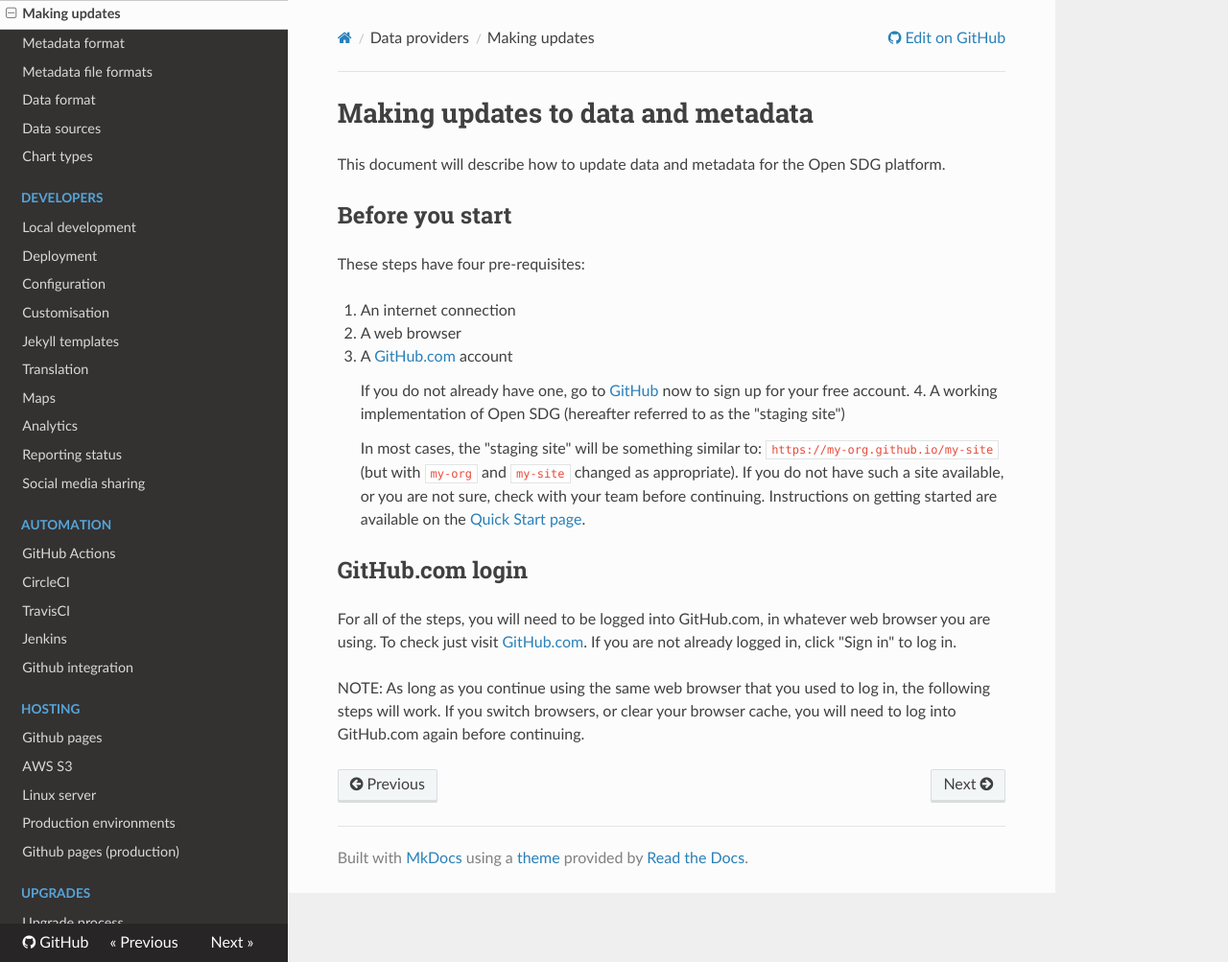
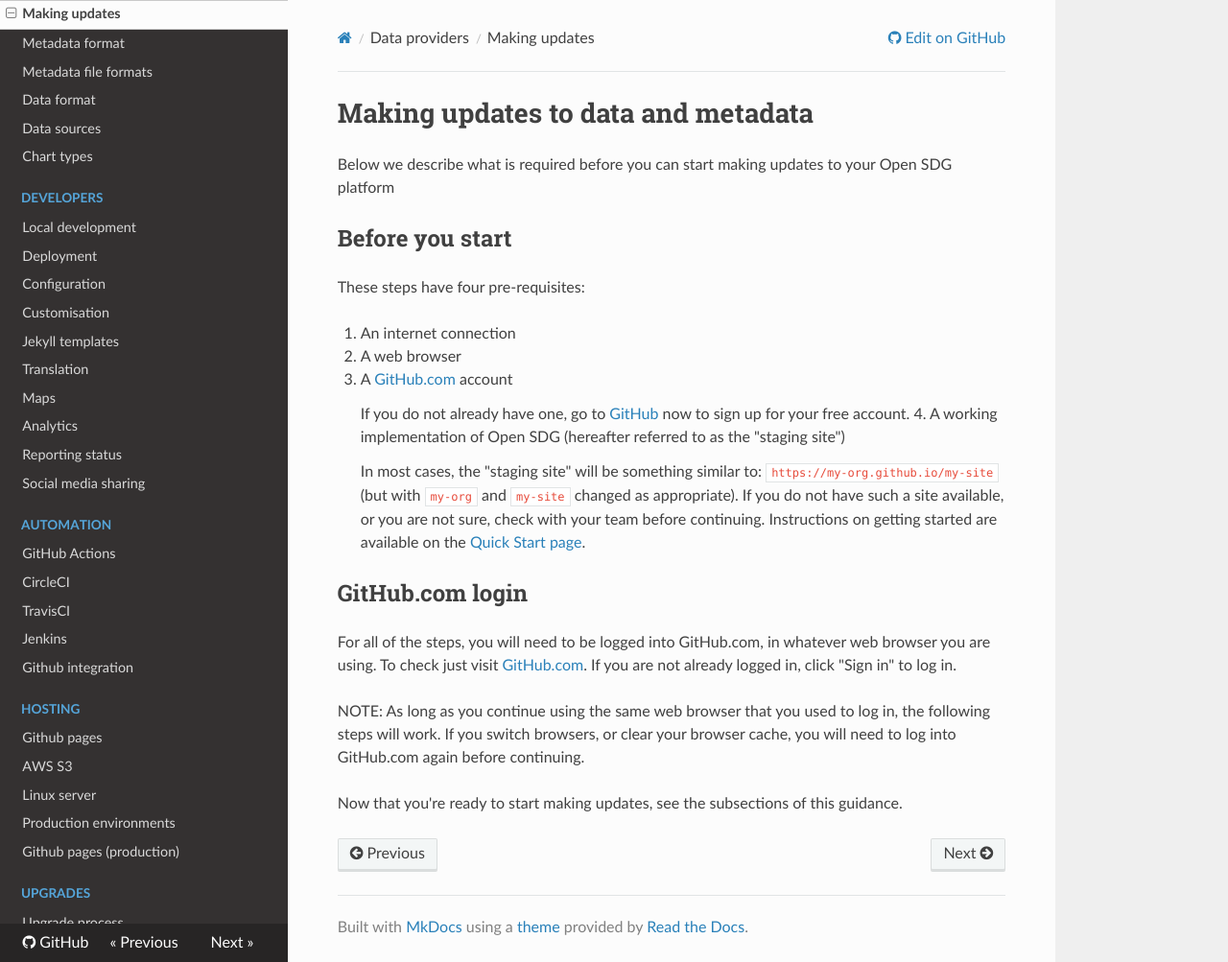
Before and after one commit to open-sdg/open-sdg, an MkDocs documentation site: the page built from docs/making-updates.md, in a window 1280 px wide and 1003 px high. Shown: the whole window at 96% size. Built offline with MkDocs 1.6.1, drawn with Linux system fonts in a browser that asks for light colours; nearby versions of some CDN libraries; old or Windows-style settings are respelled for this version of MkDocs.

Commit message:
Update making-updates.md

```diff
--- a/docs/making-updates.md
+++ b/docs/making-updates.md
@@ -1,6 +1,6 @@
 <h1>Making updates to data and metadata</h1>
 
-This document will describe how to update data and metadata for the Open SDG platform.
+Below we describe what is required before you can start making updates to your Open SDG platform
 
 ## Before you start
 
@@ -20,3 +20,6 @@
 For all of the steps, you will need to be logged into GitHub.com, in whatever web browser you are using. To check just visit [GitHub.com](https://github.com). If you are not already logged in, click "Sign in" to log in.
 
 NOTE: As long as you continue using the same web browser that you used to log in, the following steps will work. If you switch browsers, or clear your browser cache, you will need to log into GitHub.com again before continuing.
+
+
+Now that you're ready to start making updates, see the subsections of this guidance.
```
